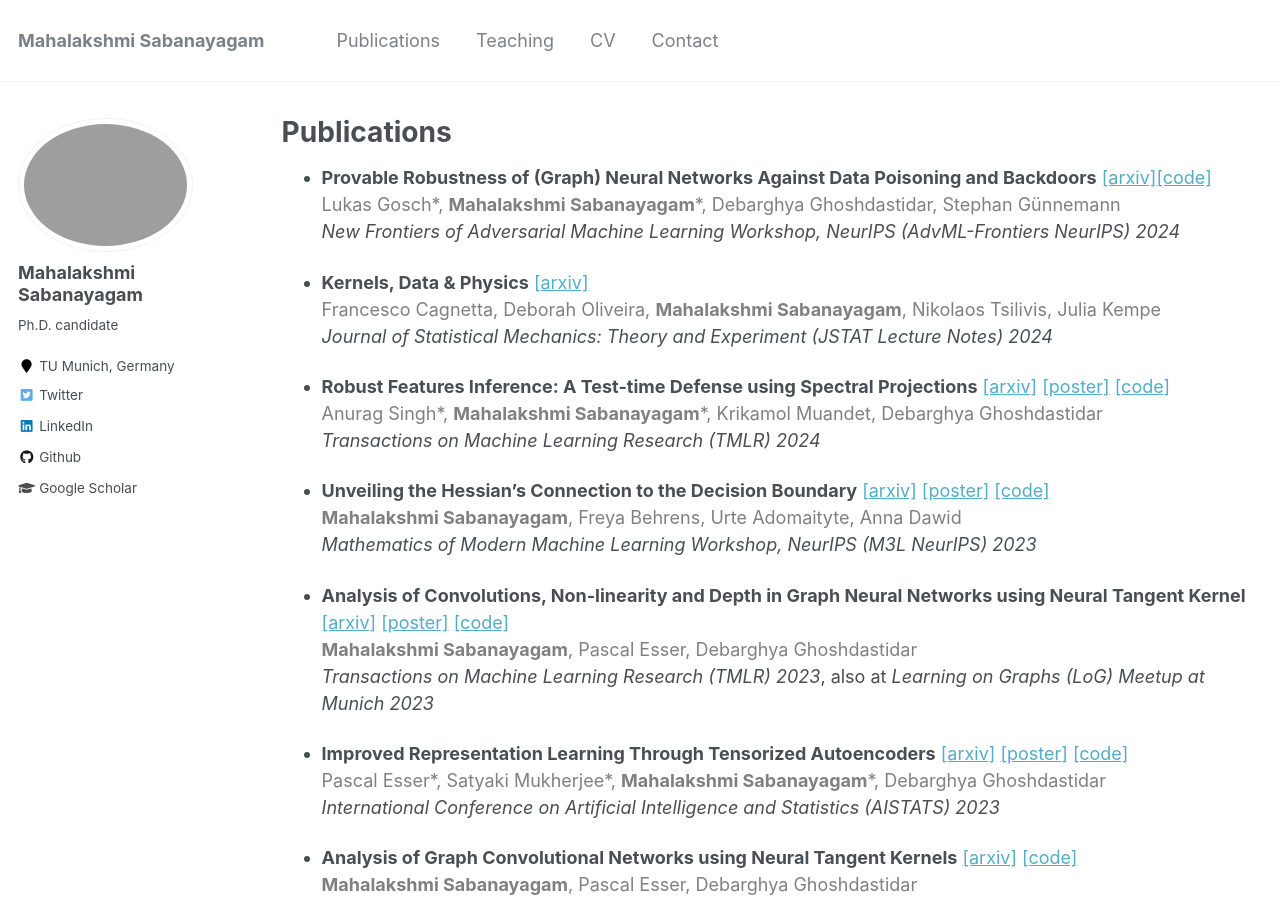
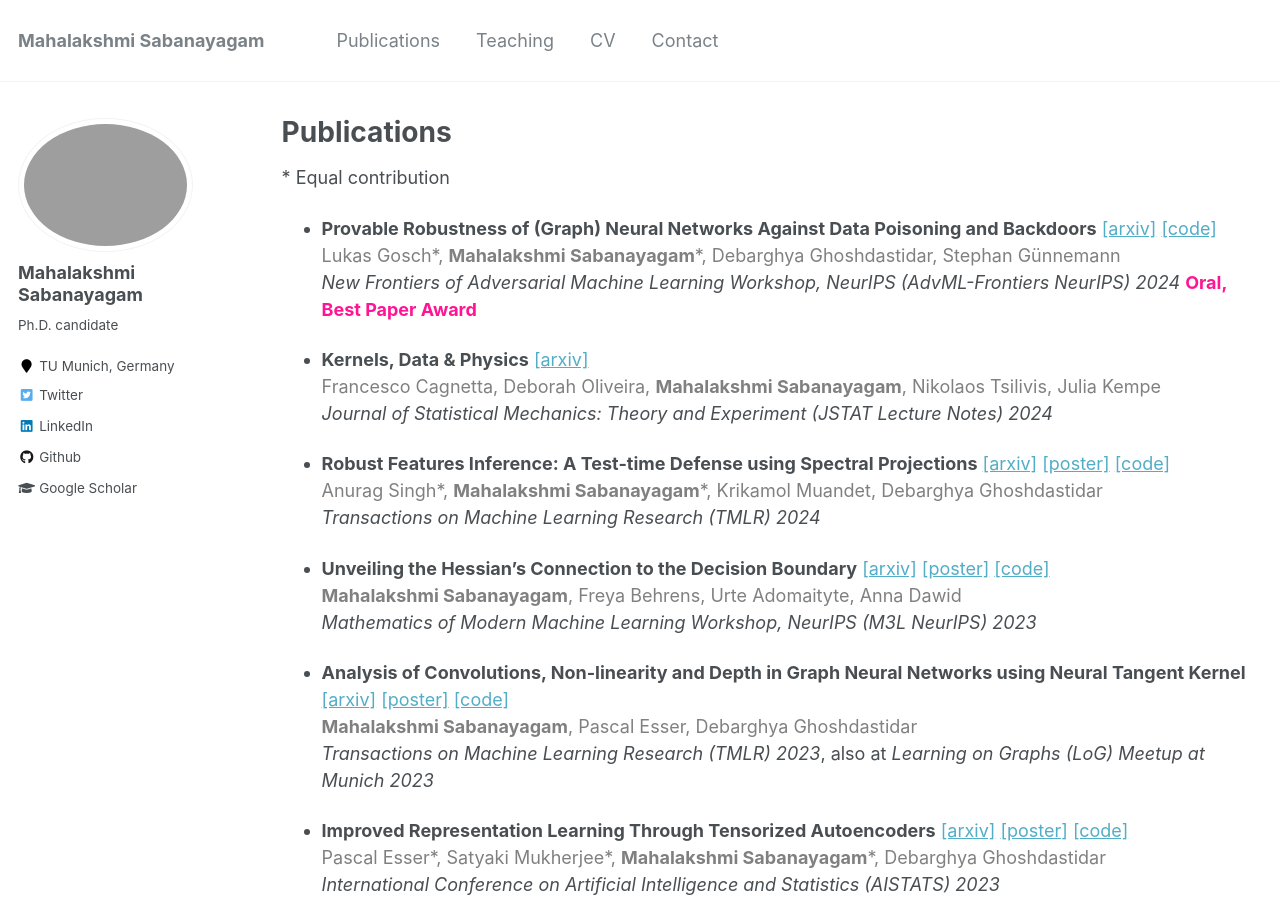
Before and after one commit to mahalakshmi-sabanayagam/mahalakshmi-sabanayagam.github.io, a Jekyll site: the page built from _pages/publications.md, in a window 1280 px wide and 900 px high. Built offline with Jekyll 4.4.1, drawn with Linux system fonts in a browser that asks for light colours.

Commit message:
Update advml award

```diff
--- a/_pages/publications.md
+++ b/_pages/publications.md
@@ -4,9 +4,11 @@ title: "Publications"
 permalink: /publications/
 author_profile: true
 ---
-* **Provable Robustness of (Graph) Neural Networks Against Data Poisoning and Backdoors** [[arxiv]](https://arxiv.org/pdf/2407.10867)[[code]](https://github.com/saper0/qpcert) <br>
+\* Equal contribution
+
+* **Provable Robustness of (Graph) Neural Networks Against Data Poisoning and Backdoors** [[arxiv]](https://arxiv.org/pdf/2407.10867) [[code]](https://github.com/saper0/qpcert) <br>
 <span style="color:gray;"> Lukas Gosch\*, **Mahalakshmi Sabanayagam**\*, Debarghya Ghoshdastidar, Stephan Günnemann </span><br>
-_New Frontiers of Adversarial Machine Learning Workshop, NeurIPS (AdvML-Frontiers NeurIPS) 2024_
+_New Frontiers of Adversarial Machine Learning Workshop, NeurIPS (AdvML-Frontiers NeurIPS) 2024_ <span style="color: DeepPink"> **Oral, Best Paper Award** </span>
 
 * **Kernels, Data & Physics** [[arxiv]](https://arxiv.org/pdf/2307.02693.pdf) <br>
 <span style="color:gray;"> Francesco Cagnetta, Deborah Oliveira, **Mahalakshmi Sabanayagam**, Nikolaos Tsilivis, Julia Kempe </span><br>
```
Also changed, not shown: other parts of _pages/publications.md (+0 -2 lines).
